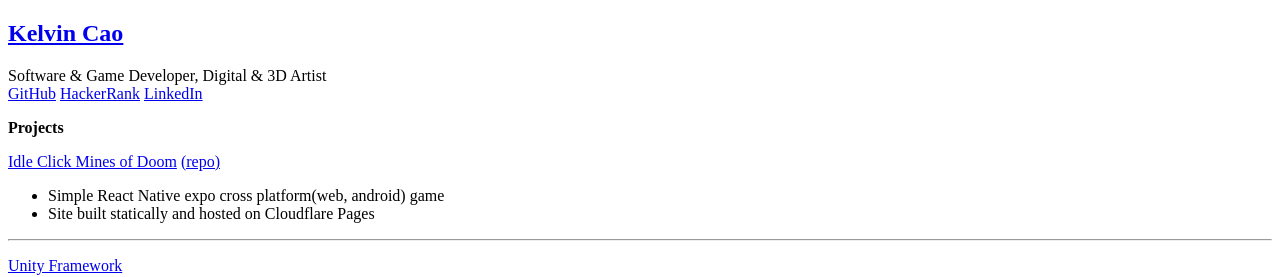
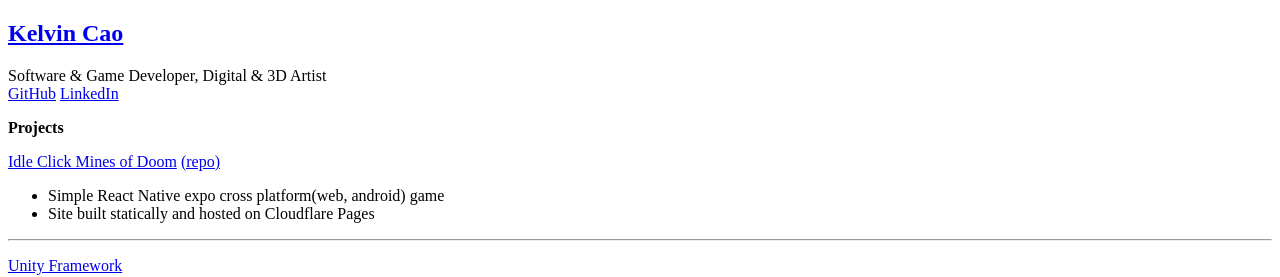
Before and after one commit to khncao/khncao.github.io, a Jekyll site: the page built from index.md, in a window 1280 px wide. Shown: the top 277 px of the page. Built offline with Jekyll 4.4.1, drawn with Linux system fonts in a browser that asks for light colours; our own code applies the rules of GitHub Pages for plain Markdown files.

Commit message:
Update layout: remove hackerrank link

```diff
--- a/_layouts/default.html
+++ b/_layouts/default.html
@@ -1,8 +1,8 @@
 <!DOCTYPE html>
-<html lang="{{ site.lang | default: "en-US" }}">
+<html lang="en">
   <head>
     <meta charset="UTF-8">
-    <meta http-equiv="X-UA-Compatible" content="IE=edge">
+    <title>{{ page.title | default: site.github.repository_name }}</title>
     <meta name="viewport" content="width=device-width, initial-scale=1">
 
     <link rel="stylesheet" href="{{ "/assets/css/style.css?v=" | append: site.github.build_revision | relative_url }}">
@@ -22,7 +22,6 @@
         <p>Software & Game Developer, Digital & 3D Artist
           <br>
           <a href="https://github.com/khncao">GitHub</a>
-          <a href="https://www.hackerrank.com/khncao">HackerRank</a>
           <a href="https://www.linkedin.com/in/khncao/">LinkedIn</a>
           <br>
         </p>
```
